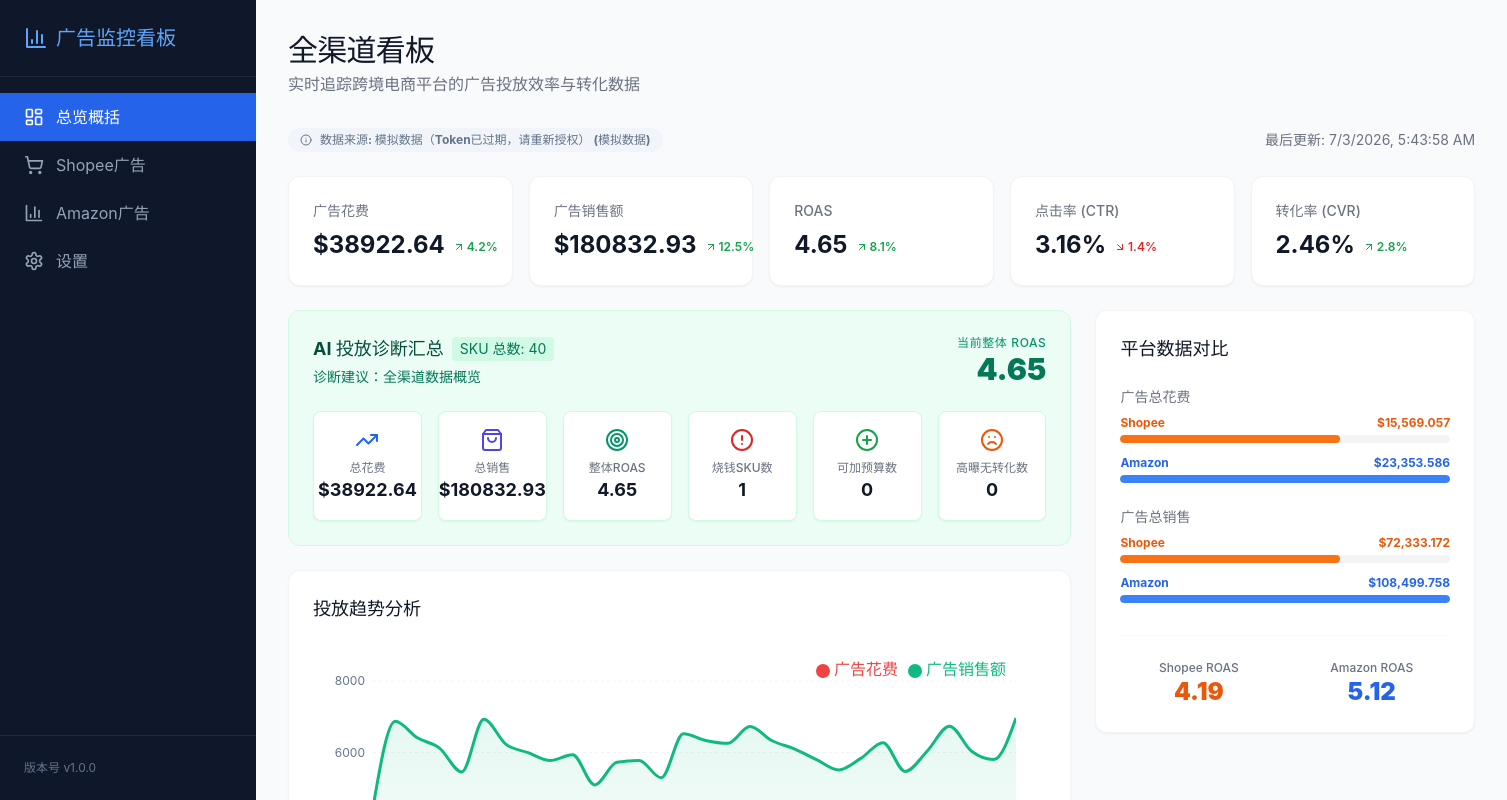
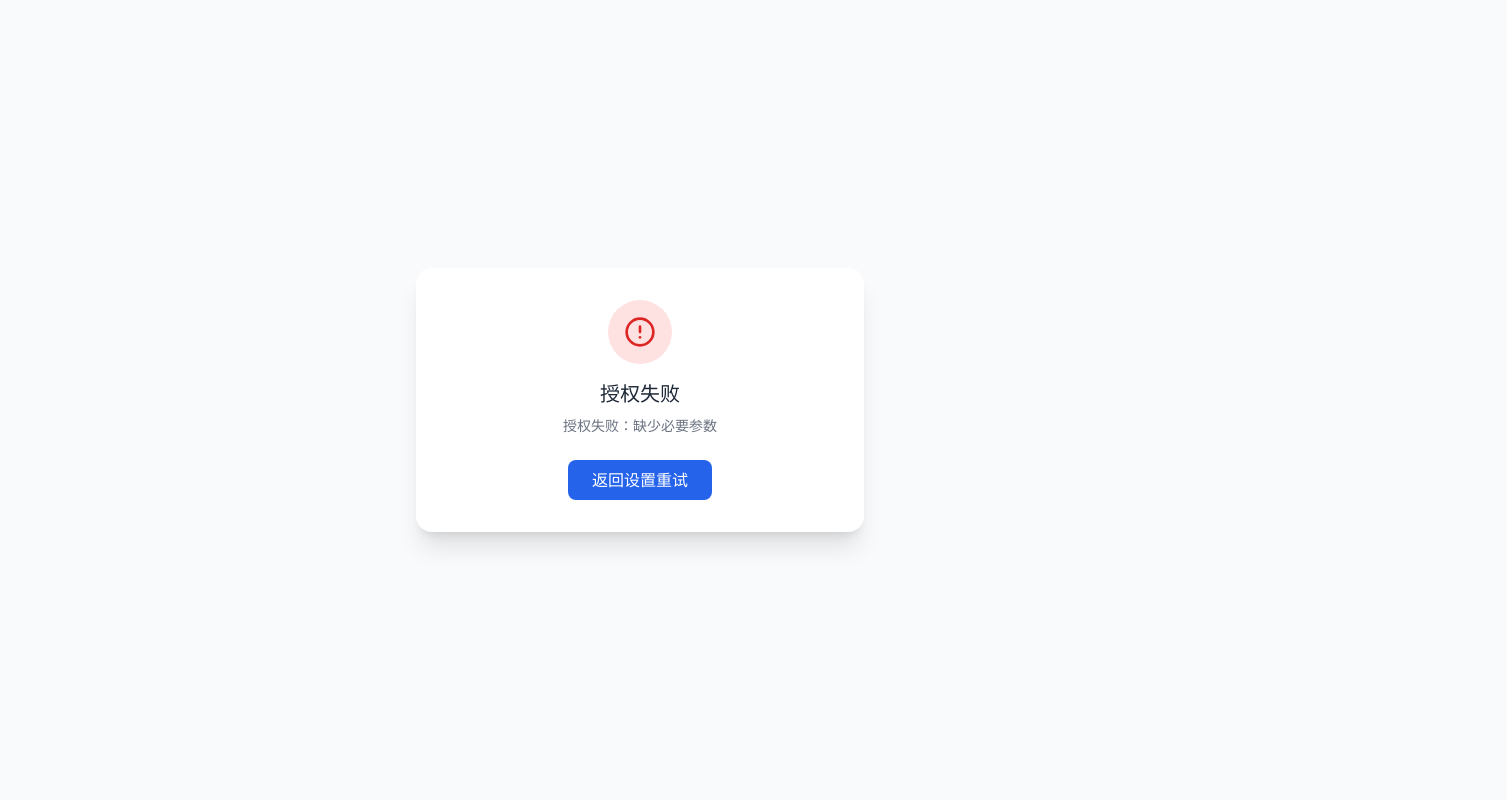
Before and after one commit to Zhouzezeze/ADS-SHOW, a React (Vite) app: page /shopee-callback in a window 1280 px wide. Shown: the top 800 px of the page, 1507 px wide, since content can reach past the window. Built offline with nearby package versions, Linux system fonts and the light colour scheme.

Commit message:
fix: restore shopee callback page and URL-based view routing

```diff
--- a/src/App.tsx
+++ b/src/App.tsx
@@ -1,4 +1,4 @@
-import React, { useState, useMemo } from 'react';
+import React, { useState, useMemo, useEffect } from 'react';
 import Sidebar from './components/Sidebar';
 import StatCard from './components/StatCard';
 import DiagnosisSummary from './components/DiagnosisSummary';
@@ -8,12 +8,20 @@ import ProductTable from './components/ProductTable';
 import AdChart from './components/AdChart';
 import PlatformCompare from './components/PlatformCompare';
 import Settings from './pages/Settings';
+import ShopeeCallback from './pages/ShopeeCallback';
 import { useAdData } from './hooks/useAdData';
 import type { Platform } from './types';
 import { Loader2, AlertCircle, Info } from 'lucide-react';
 
 const App: React.FC = () => {
-  const [currentView, setCurrentView] = useState('dashboard');
+  // 检测是否在回调路径
+  const [isCallback, setIsCallback] = useState(window.location.pathname === '/shopee-callback');
+
+  // 从URL读取初始视图和平台
+  const [currentView, setCurrentView] = useState(() => {
+    const params = new URLSearchParams(window.location.search);
+    return params.get('view') || 'dashboard';
+  });
   const [currentPlatform, setCurrentPlatform] = useState<Platform>('total');
   const [searchQuery, setSearchQuery] = useState('');
   const [selectedStatus, setSelectedStatus] = useState('all');
@@ -132,11 +140,24 @@ const App: React.FC = () => {
     );
   };
 
+  // 如果是回调页面，直接渲染回调组件
+  if (isCallback) {
+    return <ShopeeCallback />;
+  }
+
+  const handleViewChange = (view: string) => {
+    setCurrentView(view);
+    // 更新URL但不刷新页面
+    const url = new URL(window.location.href);
+    url.searchParams.set('view', view);
+    window.history.replaceState({}, '', url.toString());
+  };
+
   return (
     <div className="min-h-screen bg-slate-50 flex">
       <Sidebar
         currentView={currentView}
-        onViewChange={setCurrentView}
+        onViewChange={handleViewChange}
         currentPlatform={currentPlatform}
         onPlatformChange={setCurrentPlatform}
       />
--- /dev/null
+++ b/src/pages/ShopeeCallback.tsx
@@ -0,0 +1,94 @@
+import React, { useEffect, useState } from 'react';
+import { ShieldCheck, AlertCircle, Loader2 } from 'lucide-react';
+
+const ShopeeCallback: React.FC = () => {
+  const [status, setStatus] = useState<'loading' | 'success' | 'error'>('loading');
+  const [message, setMessage] = useState('正在同步授权信息...');
+
+  useEffect(() => {
+    const params = new URLSearchParams(window.location.search);
+    const code = params.get('code');
+    const shopId = params.get('shop_id');
+    const mainAccountId = params.get('main_account_id');
+    const idToUse = shopId || mainAccountId;
+    const isMainAccount = !shopId && !!mainAccountId;
+
+    const exchangeToken = async () => {
+      if (!code || !idToUse) {
+        setStatus('error');
+        setMessage('授权失败：缺少必要参数');
+        return;
+      }
+
+      try {
+        const apiUrl = isMainAccount
+          ? `/api/shopee/get-token?code=${code}&shop_id=${idToUse}&is_main_account=1`
+          : `/api/shopee/get-token?code=${code}&shop_id=${idToUse}`;
+
+        const res = await fetch(apiUrl);
+        const data = await res.json();
+
+        if (data.access_token) {
+          const finalShopId = data.shop_id || idToUse;
+          localStorage.setItem('shopee_access_token', data.access_token);
+          localStorage.setItem('shopee_refresh_token', data.refresh_token || '');
+          localStorage.setItem('shopee_shop_id', finalShopId);
+          localStorage.setItem('shopee_token_expiry', (Date.now() + (data.expire_in || 14400) * 1000).toString());
+
+          setStatus('success');
+          setMessage(`店铺授权成功！Shop ID: ${finalShopId}`);
+          setTimeout(() => {
+            window.location.href = '/?view=settings';
+          }, 2000);
+        } else {
+          throw new Error(data.error || '换取令牌失败');
+        }
+      } catch (err: any) {
+        setStatus('error');
+        setMessage(`授权失败：${err.message}`);
+      }
+    };
+
+    exchangeToken();
+  }, []);
+
+  return (
+    <div className="min-h-screen bg-gray-50 flex items-center justify-center p-6">
+      <div className="max-w-md w-full bg-white rounded-2xl shadow-xl p-8 text-center">
+        {status === 'loading' && (
+          <div className="flex flex-col items-center">
+            <Loader2 className="text-blue-600 animate-spin mb-4" size={48} />
+            <h2 className="text-xl font-bold text-gray-800">{message}</h2>
+          </div>
+        )}
+        {status === 'success' && (
+          <div className="flex flex-col items-center">
+            <div className="w-16 h-16 bg-green-100 rounded-full flex items-center justify-center mb-4">
+              <ShieldCheck className="text-green-600" size={32} />
+            </div>
+            <h2 className="text-xl font-bold text-gray-800 mb-2">授权成功</h2>
+            <p className="text-gray-500">{message}</p>
+            <p className="text-xs text-gray-400 mt-4 italic">即将自动跳转...</p>
+          </div>
+        )}
+        {status === 'error' && (
+          <div className="flex flex-col items-center">
+            <div className="w-16 h-16 bg-red-100 rounded-full flex items-center justify-center mb-4">
+              <AlertCircle className="text-red-600" size={32} />
+            </div>
+            <h2 className="text-xl font-bold text-gray-800 mb-2">授权失败</h2>
+            <p className="text-gray-500 text-sm">{message}</p>
+            <button
+              onClick={() => window.location.href = '/?view=settings'}
+              className="mt-6 px-6 py-2 bg-blue-600 text-white rounded-lg font-medium"
+            >
+              返回设置重试
+            </button>
+          </div>
+        )}
+      </div>
+    </div>
+  );
+};
+
+export default ShopeeCallback;
```
